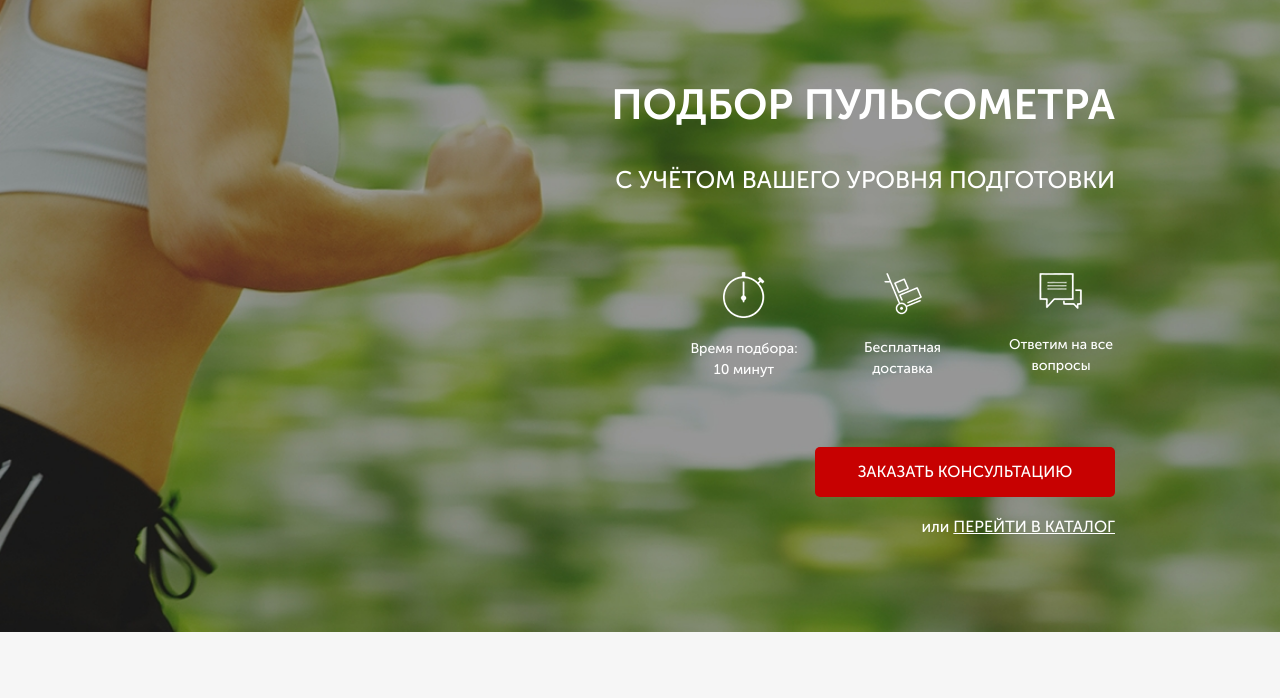
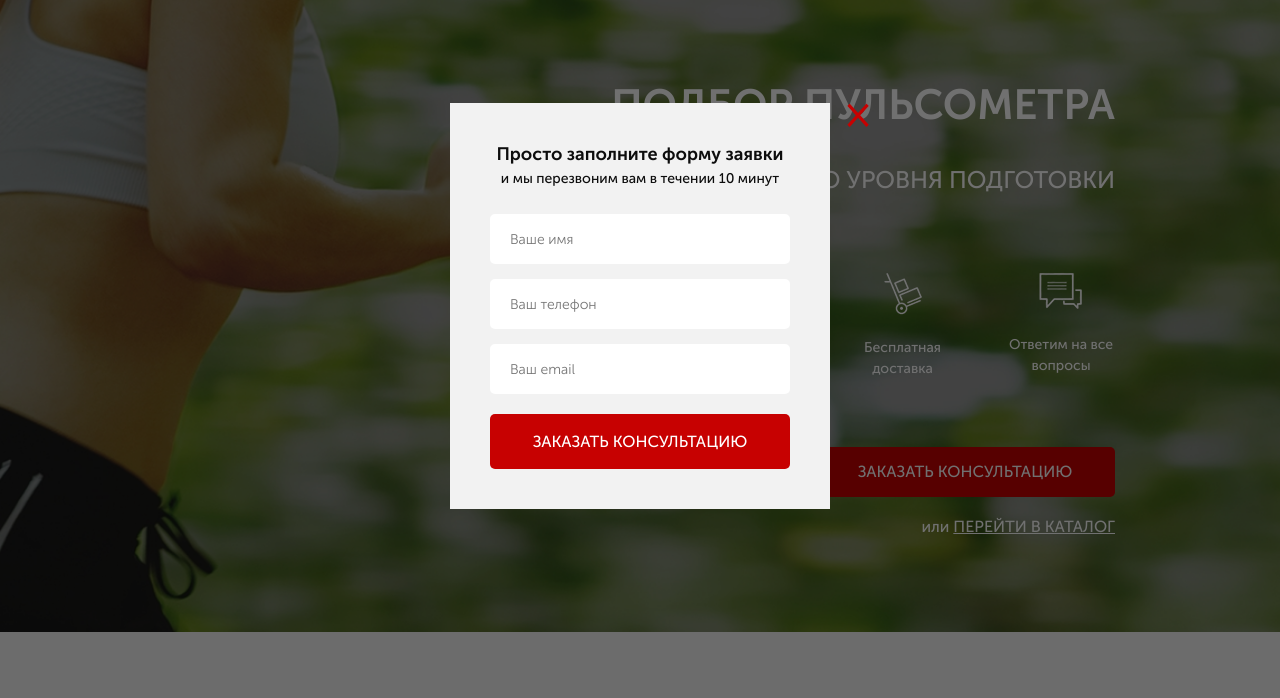
Before and after one commit to Igoren007/week3, a website: page src/index.html in a window 1280 px wide. Both pictures are taken after a click on the button "ЗАКАЗАТЬ ЗВОНОК". Shown: the part 94-792 px from the top of the page. Drawn offline with nearby package versions, Linux system fonts and the light colour scheme.

Commit message:
added modal windows with js

```diff
--- a/src/index.html
+++ b/src/index.html
@@ -23,7 +23,7 @@
                 </div>
                 <div class="header__contacts">
                     <a href="tel:+74999228974" class="header__phone">+7 (499) 922-89-74</a>
-                    <button class="button">заказать звонок</button>
+                    <button data-modal="consultation" class="button">заказать звонок</button>
                 </div>
             </header>
             <div class="promo__wrapper">
@@ -47,7 +47,7 @@
                         на все вопросы
                     </div>
                 </div>
-                <button class="button button_main">заказать кОНСУЛЬТАЦИЮ</button>
+                <button data-modal="consultation" class="button button_main">заказать кОНСУЛЬТАЦИЮ</button>
                 <div class="promo__link">
                     или
                     <a href="#">ПЕРЕЙТИ В КАТАЛОГ</a>
@@ -412,6 +412,38 @@
         </div>
     </footer>
 
+    <div class="overlay">
+        <div class="modal" id="consaltation">
+            <div class="modal__close">&times;</div>
+            <div class="modal__subtitle">Просто заполните форму заявки</div>
+            <div class="modal__descr">и мы перезвоним вам в течении 10 минут</div>
+            <form class="feed-form feed-form_mt25" action="#">
+                <input name="name" required placeholder="Ваше имя" type="text">
+                <input name="phone" required placeholder="Ваш телефон" type="tel">
+                <input name="email" required placeholder="Ваш email" type="email">
+                <button class="button button_submit">Заказать консультацию</button>
+            </form>
+        </div>
+
+        <div class="modal" id="order">
+            <div class="modal__close">&times;</div>
+            <div class="modal__subtitle">Ваш заказ:</div>
+            <div class="modal__descr">Пульсометр Polar FT1</div>
+            <form class="feed-form feed-form_mt25" action="#">
+                <input name="name" required placeholder="Ваше имя" type="text">
+                <input name="phone" required placeholder="Ваш телефон" type="tel">
+                <input name="email" required placeholder="Ваш email" type="email">
+                <button class="button button_submit">купить</button>
+            </form>
+        </div>
+
+        <div class="modal modal_mini" id="thanks">
+            <div class="modal__close">&times;</div>
+            <div class="modal__subtitle">Спасибо за вашу заявку!</div>
+            <div class="modal__descr">Наш менеджер свяжется с вами в ближайшее время!</div>
+        </div>
+    </div>
+
     <script type="text/javascript" src="https://code.jquery.com/jquery-1.11.0.min.js"></script>
     <script type="text/javascript" src="https://code.jquery.com/jquery-migrate-1.2.1.min.js"></script>
     <script src="js/slick.min.js"></script>
--- a/src/js/script.js
+++ b/src/js/script.js
@@ -31,4 +31,20 @@ $(document).ready(function(){
 
     toggleSlide('.catalog-item__link');
     toggleSlide('.catalog-item__back');
+
+    //Modal window
+    $('[data-modal=consultation]').on('click', function(){
+      $('.overlay, #consultation').fadeIn('slow');
+    });
+    $('.modal__close').on('click', function(){
+      $('.overlay, #consultation, #thanks, #order').fadeOut('slow');
+    });
+
+
+    $('.button_mini').each(function(i) {
+      $(this).on('click', function(){
+        $('#order .modal__descr').text($('.catalog-item__subtitle').eq(i).text());
+        $('.overlay, #order').fadeIn('slow');
+      })
+    });
   });
--- a/src/sass/blocks/_forms.scss
+++ b/src/sass/blocks/_forms.scss
@@ -17,4 +17,7 @@
             margin-bottom: 20px;
         }
     }
+    &_mt25 {
+        margin-top: 25px;
+    }
 }
--- /dev/null
+++ b/src/sass/blocks/_modal.scss
@@ -0,0 +1,47 @@
+.overlay {
+    display: none;
+    position: fixed;
+    width: 100%;
+    height: 100%;
+    top: 0;
+    background-color:rgba(0, 0, 0, .56);
+}
+
+.modal {
+    position: absolute;
+    top: 50%;
+    left: 50%;
+    transform: translate(-50%, -50%);
+    width: 380px;
+    min-height: 400px;
+    background-color: #f2f2f2;
+    padding: 38px 40px 40px 40px;
+    &__close {
+        position: absolute;
+        top: 0;
+        right: -40px;
+        font-size: 41px;
+        color: $main-color;
+        line-height: 21px;
+        cursor: pointer;
+    }
+    &__subtitle {
+        color: #0d0d0d;
+        font-size: 18px;
+        font-weight: 700;
+        text-align: center;
+    }
+    &__descr {
+        color: #0d0d0d;
+        font-size: 14px;
+        font-weight: 500;
+        text-align: center;
+    }
+    &_mini {
+        min-height: 140px;
+    }
+}
+
+#consultation, #order, #thanks {
+    display: none;
+}
--- a/src/sass/style.scss
+++ b/src/sass/style.scss
@@ -20,4 +20,5 @@
 @import 'blocks/catalog.scss';
 @import 'blocks/feed.scss';
 @import 'blocks/footer.scss';
+@import 'blocks/modal.scss';
 @import './media.scss';
```
Also changed, not shown: src/css/style.min.css.
